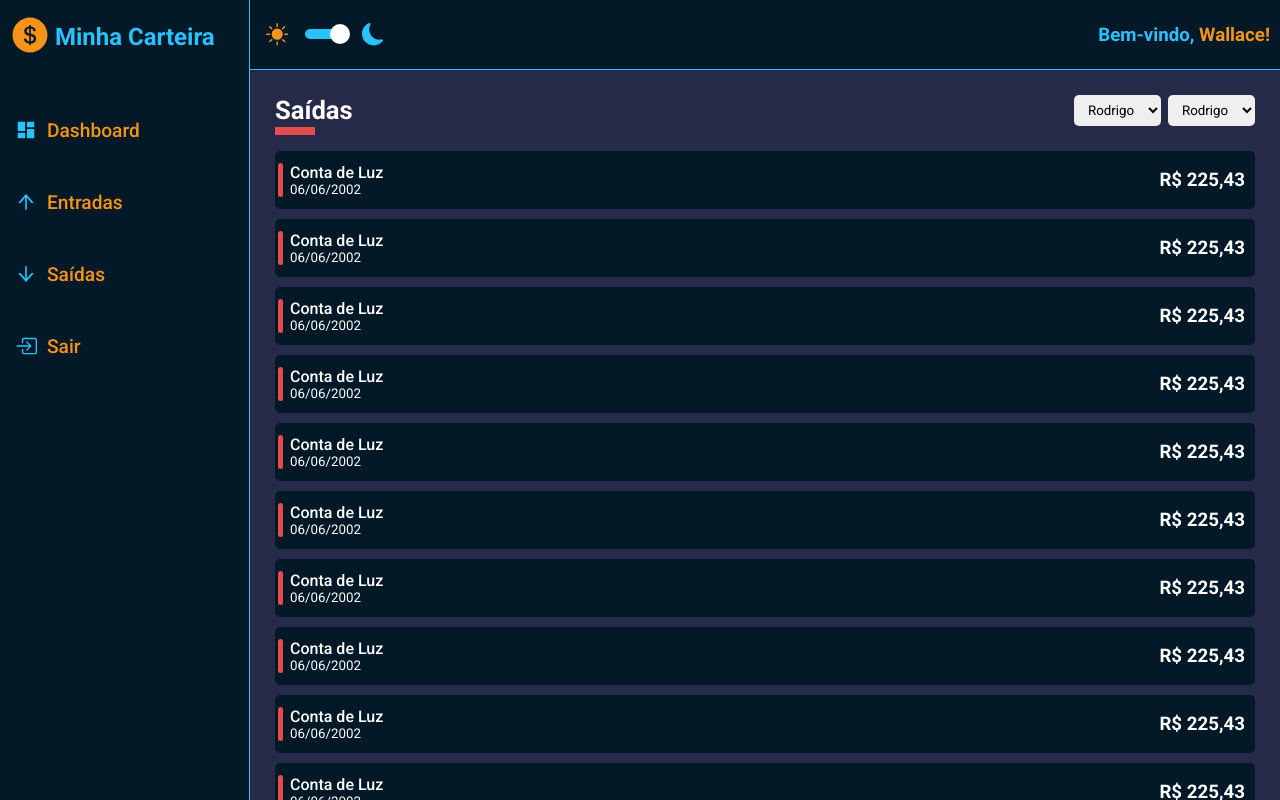
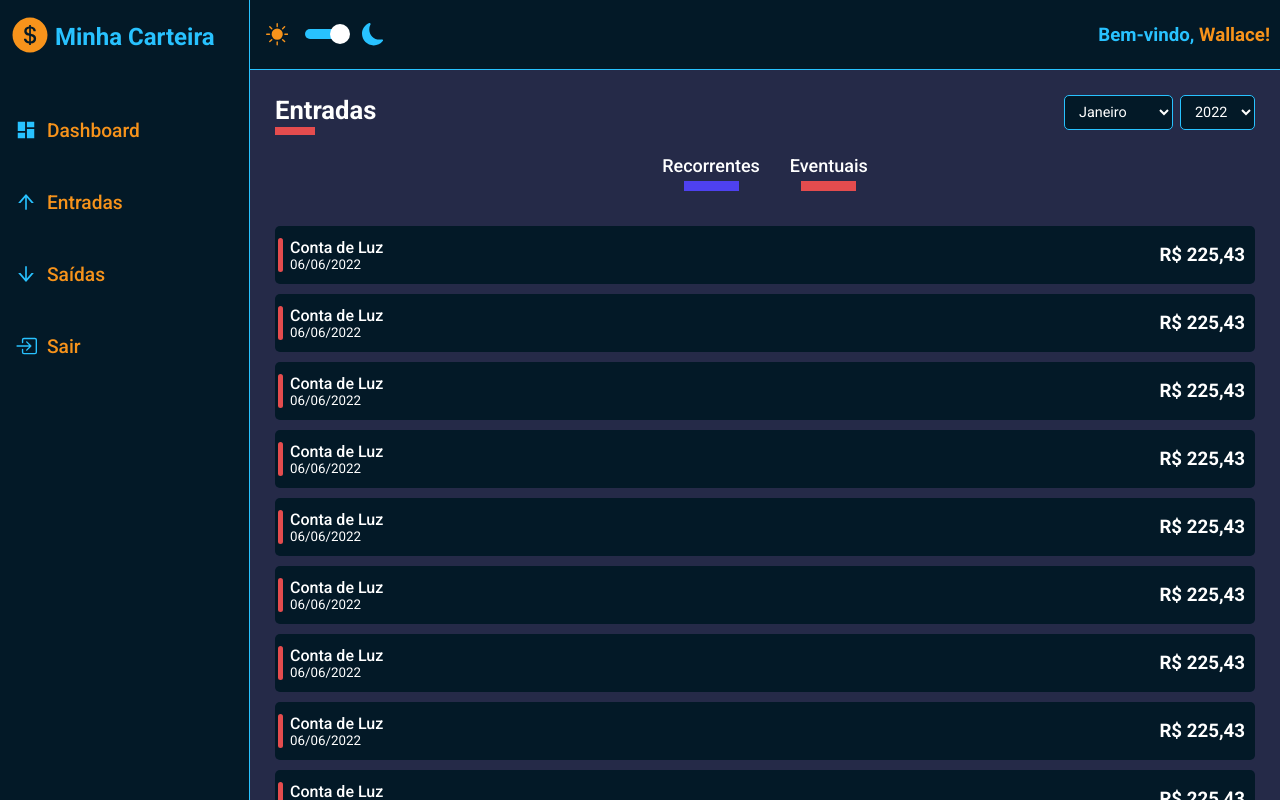
Before and after one commit to wallace-lw/dashboard-react-ts, a React (Create React App) app: page /list/entry-balance in a window 1280 px wide. Built offline with nearby package versions, Linux system fonts and the light colour scheme.

Commit message:
feat: :sparkles: Adding routes to the application

```diff
--- a/src/App.tsx
+++ b/src/App.tsx
@@ -5,18 +5,15 @@ import React from "react";
 import { ThemeProvider } from "styled-components";
 import GlobalStyles from "./styles/global";
 
-import Layout from "./components/Layout";
 import dark from "./styles/themes/dark";
-import Dashboard from "./pages/Dashboard";
-import Lists from "./pages/Lists";
+
+import Routes from "./routes";
 
 const App: React.FC = () => {
   return (
     <ThemeProvider theme={dark}>
       <GlobalStyles />
-      <Layout>
-        <Lists />
-      </Layout>
+      <Routes />
     </ThemeProvider>
   );
 };
--- a/src/components/Aside/index.tsx
+++ b/src/components/Aside/index.tsx
@@ -28,15 +28,15 @@ const Aside: React.FC = () => {
       </Header>
 
       <MenuContainer>
-        <MenuItemLink href="#">
+        <MenuItemLink href="/dashboard">
           <MdDashboard />
           Dashboard
         </MenuItemLink>
-        <MenuItemLink href="#">
+        <MenuItemLink href="/list/entry-balance">
           <AiOutlineArrowUp />
           Entradas
         </MenuItemLink>
-        <MenuItemLink href="#">
+        <MenuItemLink href="/list/exit-balance">
           <AiOutlineArrowDown />
           Saídas
         </MenuItemLink>
--- a/src/components/Content/styles.ts
+++ b/src/components/Content/styles.ts
@@ -14,11 +14,14 @@ export const Container = styled.div`
 
   ::-webkit-scrollbar {
     width: 10px;
-    background-color: ${props => props.theme.colors.primary};
   }
 
   ::-webkit-scrollbar-thumb {
-    background: ${props => props.theme.colors.tertiary};
+    background-color: ${props => props.theme.colors.tertiary};
     border-radius: 10px;
   }
+
+  ::-webkit-scrollbar-track {
+    background-color: ${props => props.theme.colors.primary};
+  }
 `;
--- a/src/components/SelectInput/styles.ts
+++ b/src/components/SelectInput/styles.ts
@@ -2,8 +2,12 @@ import styled from "styled-components";
 
 export const Container = styled.div`
   > select {
+    background-color: ${props => props.theme.colors.primary};
+    color: ${props => props.theme.colors.white};
+    border: 1px solid ${props => props.theme.colors.tertiary};
     padding: 7px 10px;
     border-radius: 5px;
     margin-left: 7px;
+    font-size: 0.9rem;
   }
 `;
--- a/src/pages/Lists/index.tsx
+++ b/src/pages/Lists/index.tsx
@@ -1,104 +1,127 @@
+/* eslint-disable react/require-default-props */
 /* eslint-disable react/function-component-definition */
-import React from "react";
-
-import { Container, Content } from "./styles";
+import React, { useMemo } from "react";
+import { useParams } from "react-router-dom";
+import { Container, Content, Filters } from "./styles";
 import SelectInput from "../../components/SelectInput";
 import ContentHeader from "../../components/ContentHeader";
 import HistoryFinance from "../../components/HistoryFinanceCard";
 
 const Lists: React.FC = () => {
-  const options = [
-    {
-      value: "Rodrigo",
-      label: "Rodrigo",
-    },
-    {
-      value: "Maria",
-      label: "Maria",
-    },
-    {
-      value: "Ana",
-      label: "Ana",
-    },
+  const params = useParams();
+
+  const title = useMemo(() => {
+    return params.type === "entry-balance" ? "Entradas" : "Saídas";
+  }, [params]);
+
+  const months = [
+    { value: 1, label: "Janeiro" },
+    { value: 2, label: "Fevereiro" },
+    { value: 3, label: "Março" },
+    { value: 4, label: "Abril" },
+    { value: 5, label: "Maio" },
+    { value: 6, label: "Junho" },
+    { value: 7, label: "Julho" },
+    { value: 8, label: "Agosto" },
+    { value: 9, label: "Setembro" },
+    { value: 10, label: "Outubro" },
+    { value: 11, label: "Novembro" },
+    { value: 12, label: "Dezembro" },
   ];
+
+  const years = [
+    { value: 2022, label: "2022" },
+    { value: 2021, label: "2021" },
+    { value: 2020, label: "2020" },
+  ];
+
   return (
     <Container>
-      <ContentHeader title="Saídas" lineColor="#E44C4E">
-        <SelectInput options={options} />
-        <SelectInput options={options} />
+      <ContentHeader title={title} lineColor="#E44C4E">
+        <SelectInput options={months} />
+        <SelectInput options={years} />
       </ContentHeader>
+
+      <Filters>
+        <button type="button" className="tag-filter tag-filter-recurrent">
+          Recorrentes
+        </button>
+        <button type="button" className="tag-filter tag-filter-eventual">
+          Eventuais
+        </button>
+      </Filters>
 
       <Content>
         <HistoryFinance
           tagColor="#E44C4E"
           title="Conta de Luz"
-          subtitle="06/06/2002"
+          subtitle="06/06/2022"
           amount="R$ 225,43"
         />
         <HistoryFinance
           tagColor="#E44C4E"
           title="Conta de Luz"
-          subtitle="06/06/2002"
+          subtitle="06/06/2022"
           amount="R$ 225,43"
         />
         <HistoryFinance
           tagColor="#E44C4E"
           title="Conta de Luz"
-          subtitle="06/06/2002"
+          subtitle="06/06/2022"
           amount="R$ 225,43"
         />
         <HistoryFinance
           tagColor="#E44C4E"
           title="Conta de Luz"
-          subtitle="06/06/2002"
+          subtitle="06/06/2022"
           amount="R$ 225,43"
         />
         <HistoryFinance
           tagColor="#E44C4E"
           title="Conta de Luz"
-          subtitle="06/06/2002"
+          subtitle="06/06/2022"
           amount="R$ 225,43"
         />
         <HistoryFinance
           tagColor="#E44C4E"
           title="Conta de Luz"
-          subtitle="06/06/2002"
+          subtitle="06/06/2022"
           amount="R$ 225,43"
         />
         <HistoryFinance
           tagColor="#E44C4E"
           title="Conta de Luz"
-          subtitle="06/06/2002"
+          subtitle="06/06/2022"
           amount="R$ 225,43"
         />
         <HistoryFinance
           tagColor="#E44C4E"
           title="Conta de Luz"
-          subtitle="06/06/2002"
+          subtitle="06/06/2022"
           amount="R$ 225,43"
         />
         <HistoryFinance
           tagColor="#E44C4E"
           title="Conta de Luz"
-          subtitle="06/06/2002"
+          subtitle="06/06/2022"
           amount="R$ 225,43"
         />
         <HistoryFinance
           tagColor="#E44C4E"
           title="Conta de Luz"
-          subtitle="06/06/2002"
+          subtitle="06/06/2022"
           amount="R$ 225,43"
         />
         <HistoryFinance
           tagColor="#E44C4E"
           title="Conta de Luz"
-          subtitle="06/06/2002"
+          subtitle="06/06/2022"
           amount="R$ 225,43"
         />
         <HistoryFinance
           tagColor="#E44C4E"
           title="Conta de Luz"
-          subtitle="06/06/2002"
+          subtitle="06/06/2022"
           amount="R$ 225,43"
         />
       </Content>
--- a/src/pages/Lists/styles.ts
+++ b/src/pages/Lists/styles.ts
@@ -3,3 +3,47 @@ import styled from "styled-components";
 export const Container = styled.div``;
 
 export const Content = styled.div``;
+
+export const Filters = styled.div`
+  width: 100%;
+  display: flex;
+  justify-content: center;
+  align-items: center;
+  margin-bottom: 30px;
+
+  .tag-filter {
+    font-size: 18px;
+    font-weight: 500;
+
+    background: none;
+    color: ${props => props.theme.colors.white};
+
+    margin: 0 15px;
+
+    transition: opacity 0.3s;
+
+    &:hover {
+      opacity: 0.7;
+    }
+  }
+
+  .tag-filter-recurrent {
+    &::after {
+      content: "";
+      display: block;
+      width: 55px;
+      margin: 5px auto;
+      border-bottom: 10px solid ${props => props.theme.colors.sucess};
+    }
+  }
+
+  .tag-filter-eventual {
+    &::after {
+      content: "";
+      display: block;
+      width: 55px;
+      margin: 5px auto;
+      border-bottom: 10px solid ${props => props.theme.colors.warning};
+    }
+  }
+`;
--- /dev/null
+++ b/src/routes/app.routes.tsx
@@ -0,0 +1,21 @@
+/* eslint-disable react/function-component-definition */
+import React from "react";
+
+import { Routes, Route, BrowserRouter } from "react-router-dom";
+
+import Layout from "../components/Layout";
+import Dashboard from "../pages/Dashboard";
+import Lists from "../pages/Lists";
+
+const AppRoutes: React.FC = () => (
+  <BrowserRouter>
+    <Layout>
+      <Routes>
+        <Route path="/dashboard" element={<Dashboard />} />
+        <Route path="/list/:type" element={<Lists />} />
+      </Routes>
+    </Layout>
+  </BrowserRouter>
+);
+
+export default AppRoutes;
--- /dev/null
+++ b/src/routes/index.tsx
@@ -0,0 +1,8 @@
+/* eslint-disable react/function-component-definition */
+import React from "react";
+
+import App from "./app.routes";
+
+const Routes: React.FC = () => <App />;
+
+export default Routes;
```
